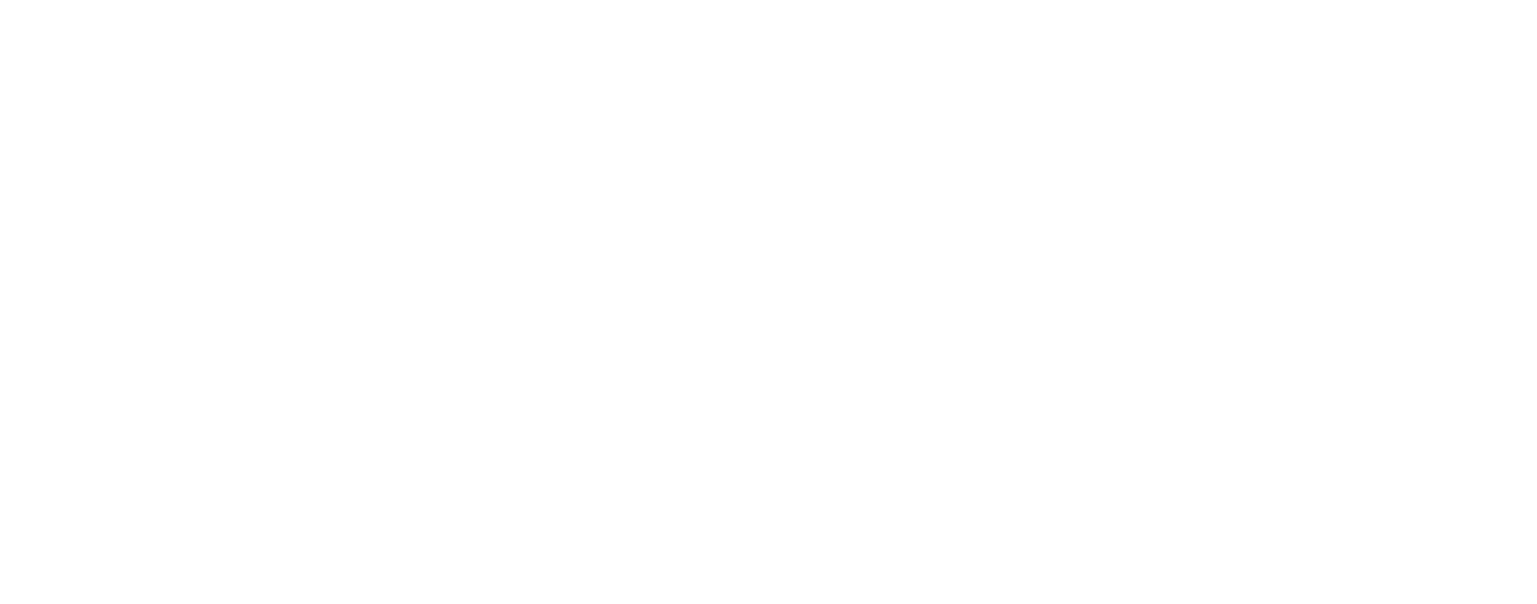
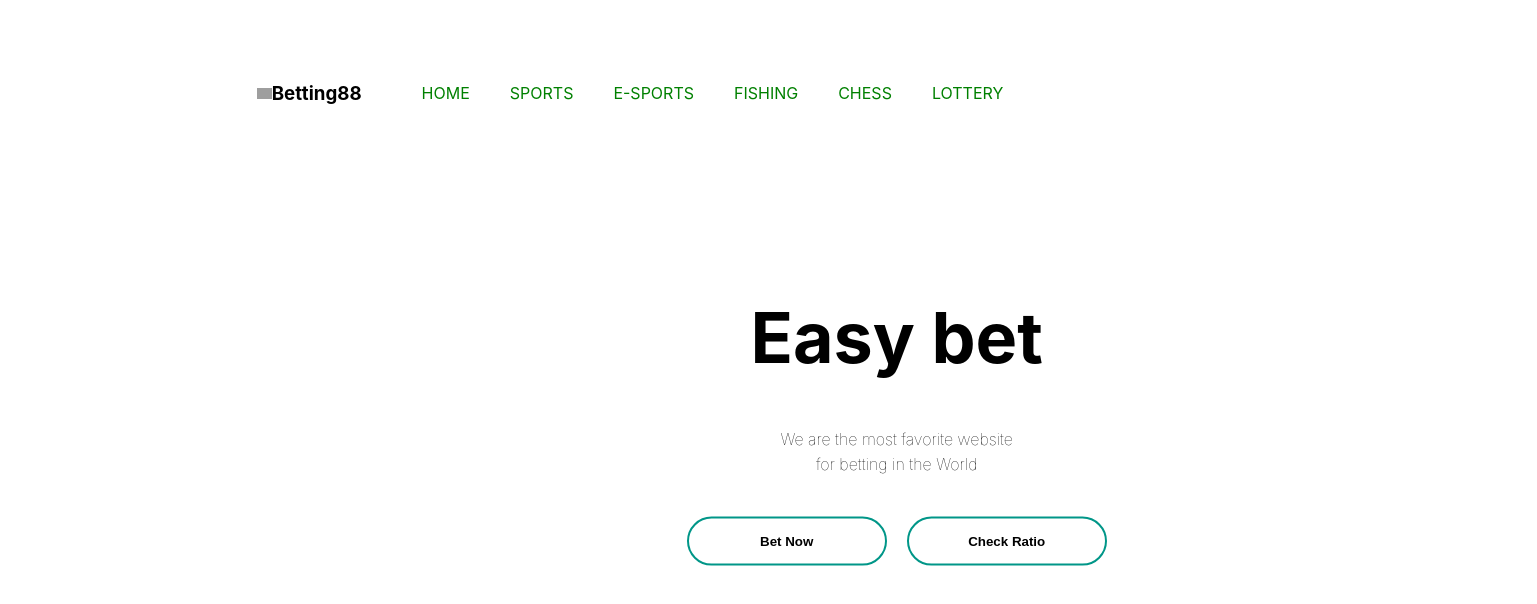
Before and after one commit to NguyenDucMinhDS1/Lab01, a React (Create React App) app in the folder lab01/: page / in a window 1280 px wide. Shown: the top 604 px of the page, 1537 px wide, since content can reach past the window. Built offline with nearby package versions, Linux system fonts and the light colour scheme; grey boxes are pictures that could not be loaded.

Commit message:
Add files via upload

```diff
--- a/lab01/src/App.js
+++ b/lab01/src/App.js
@@ -1,7 +1,34 @@
 import TodoList from "./components/TodoList";
 
 function App() {
-  return <TodoList />;
+  return (
+    <div class="banner">
+      <div class="navbar">
+        <img src="{require('/images/logo.jpg')}" class="logo"/>
+        <h3>Betting88</h3>
+        <ul>
+          <li><a href="#">Home</a></li>
+          <li><a href="#">Sports</a></li>
+          <li><a href="#">E-sports</a></li>
+          <li><a href="#">Fishing</a></li>
+          <li><a href="#">Chess</a></li>
+          <li><a href="#">Lottery</a></li>
+        </ul>
+      </div>
+
+      <div class="content">
+        <h1>Easy bet</h1>
+        <p>We are the most favorite website <br></br>for betting in the World</p>
+        <div>
+          <button type="button"><span></span>Bet Now</button>
+          <button type="button"><span></span>Check Ratio</button>
+        </div>
+      </div>
+
+    </div>
+
+
+  );
 }
 
 export default App;
--- a/lab01/src/index.css
+++ b/lab01/src/index.css
@@ -1,13 +1,124 @@
 body {
-  margin: 0;
   font-family: -apple-system, BlinkMacSystemFont, 'Segoe UI', 'Roboto', 'Oxygen',
     'Ubuntu', 'Cantarell', 'Fira Sans', 'Droid Sans', 'Helvetica Neue',
     sans-serif;
   -webkit-font-smoothing: antialiased;
   -moz-osx-font-smoothing: grayscale;
+  display: flex;
+  justify-content: center;
+  align-items: center;
+  padding: 20px;
 }
 
 code {
   font-family: source-code-pro, Menlo, Monaco, Consolas, 'Courier New',
     monospace;
 }
+
+.banner {
+  width: 100%;
+  height: 100vh;
+  background-image: linear-gradient(
+    red, red, url(background.jpg)
+  );
+  background-size: cover;
+  background-position: center;
+}
+
+.navbar{
+  width: 100%;
+  margin: auto;
+  padding: 35px 0;
+  display: flex;
+  align-items: center;
+  justify-content: space-between;
+}
+
+.logo{
+  width: 15px;
+  cursor: pointer;
+}
+
+.navbar ul li{
+  list-style: none;
+  display: inline-block;
+  margin: 0 20px;
+  position: relative;
+}
+
+.navbar ul li a{
+  text-decoration: none;
+  color: green;
+  text-transform: uppercase;
+}
+
+.navbar ul li::after{
+  content: '';
+  height: 3px;
+  width: 0;
+  background: #009688;
+  position: absolute;
+  left: 0;
+  bottom: -10px;
+  transition: 0.5s;
+}
+
+.navbar ul li:hover::after{
+  width: 100%;
+
+}
+
+.content{
+  width: 100%;
+  position: absolute;
+  top: 50%;
+  transform: translateY(-50%);
+  text-align: center;
+  color: black;
+}
+
+.content h1{
+  font-size: 70px;
+  margin-top: 80px;
+}
+
+.content p{
+  margin: 20px auto;
+  font-weight: 100;
+  line-height: 25px;
+}
+
+button{
+  width: 200px;
+  padding: 15px 0;
+  text-align: center;
+  margin: 20px 10px;
+  border-radius: 25px;
+  font-weight: bold;
+  border: 2px solid #009688;
+  background: transparent;
+  color: black;
+  cursor: pointer;
+  position: relative;
+  overflow: hidden;
+}
+
+span{
+  background: #009688;
+  height: 100%;
+  width: 0;
+  border-radius: 25px;
+  position: absolute;
+  left: 0;
+  bottom: 0;
+  z-index: -1;
+  transition: 0.5s;
+}
+
+button:hover span{
+  width: 100%;
+}
+
+button:hover {
+  border: none;
+}
```
